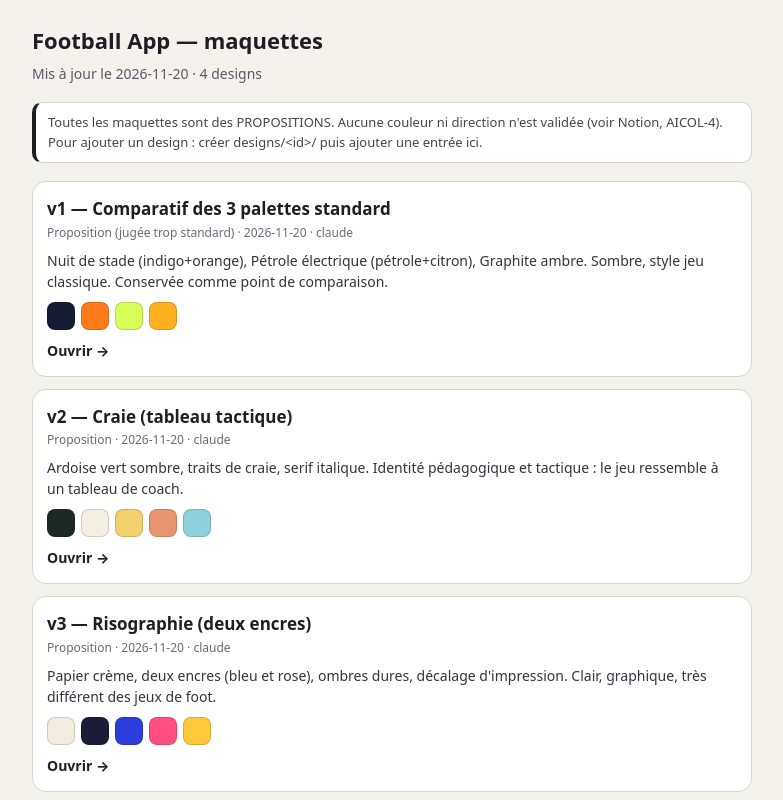
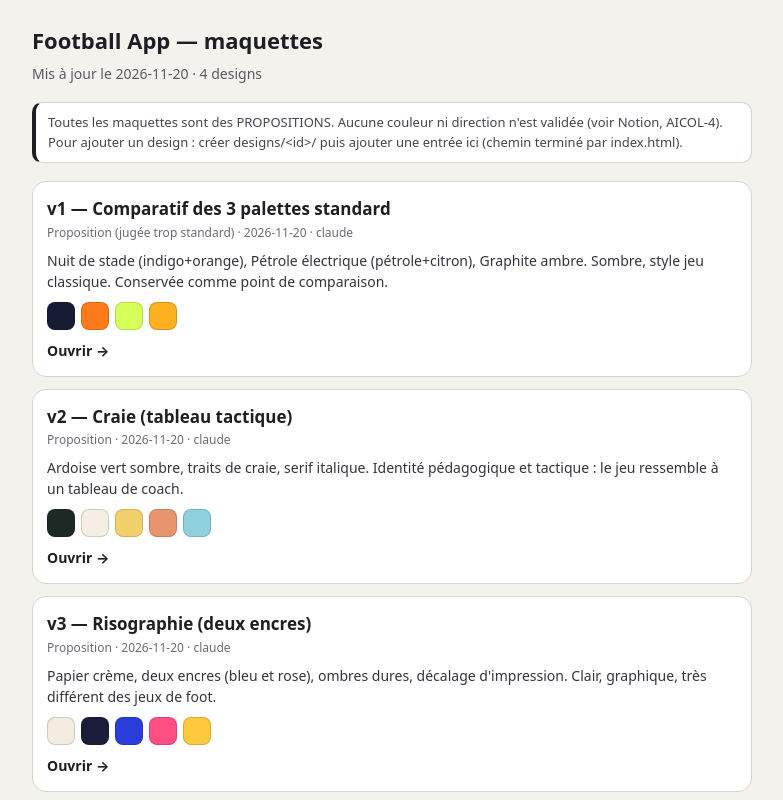
Before and after one commit to nickinguelos/foot-app-design, a plain HTML site: page index.html in a window 1280 px wide. Shown: the top 800 px of the page, without its empty margins (248-1031 px from the left). Drawn offline with Linux system fonts and the light colour scheme.

Commit message:
Liens explicites vers index.html (les dossiers ne sont pas servis par l'aperçu)
IA: claude
Outil: design_write_files

```diff
--- a/designs.json
+++ b/designs.json
@@ -1,55 +1,13 @@
 {
   "updated": "2026-11-20",
-  "note": "Toutes les maquettes sont des PROPOSITIONS. Aucune couleur ni direction n'est validée (voir Notion, AICOL-4). Pour ajouter un design : créer designs/<id>/ puis ajouter une entrée ici.",
+  "note": "Toutes les maquettes sont des PROPOSITIONS. Aucune couleur ni direction n'est validée (voir Notion, AICOL-4). Pour ajouter un design : créer designs/<id>/ puis ajouter une entrée ici (chemin terminé par index.html).",
   "designs": [
-    {
-      "id": "v1-standard-comparatif",
-      "title": "v1 — Comparatif des 3 palettes standard",
-      "path": "designs/v1-standard-comparatif/",
-      "status": "Proposition (jugée trop standard)",
-      "date": "2026-11-20",
-      "author": "claude",
-      "summary": "Nuit de stade (indigo+orange), Pétrole électrique (pétrole+citron), Graphite ambre. Sombre, style jeu classique. Conservée comme point de comparaison.",
-      "palette": ["#161C33","#FF7A1A","#D7FF5A","#FFB020"]
-    },
-    {
-      "id": "v2-craie",
-      "title": "v2 — Craie (tableau tactique)",
-      "path": "designs/v2-craie/",
-      "status": "Proposition",
-      "date": "2026-11-20",
-      "author": "claude",
-      "summary": "Ardoise vert sombre, traits de craie, serif italique. Identité pédagogique et tactique : le jeu ressemble à un tableau de coach.",
-      "palette": ["#1D2925","#F4EFE2","#F2D06B","#E8946F","#8FD0DE"]
-    },
-    {
-      "id": "v3-risographie",
-      "title": "v3 — Risographie (deux encres)",
-      "path": "designs/v3-risographie/",
-      "status": "Proposition",
-      "date": "2026-11-20",
-      "author": "claude",
-      "summary": "Papier crème, deux encres (bleu et rose), ombres dures, décalage d'impression. Clair, graphique, très différent des jeux de foot.",
-      "palette": ["#F2EDE0","#1B1B3A","#2B3DDB","#FF4F81","#FFC93C"]
-    },
-    {
-      "id": "v4-aurore",
-      "title": "v4 — Aurore (pastel doux)",
-      "path": "designs/v4-aurore/",
-      "status": "Proposition",
-      "date": "2026-11-20",
-      "author": "claude",
-      "summary": "Dégradé pastel lilas, pêche, menthe ; relief neumorphique doux et verre givré hors-match. Reprend tes références, en clair.",
-      "palette": ["#ECE9F8","#25244A","#5A48D8","#FF9A7A","#1C8F7E"]
-    }
+    {"id":"v1-standard-comparatif","title":"v1 — Comparatif des 3 palettes standard","path":"designs/v1-standard-comparatif/index.html","status":"Proposition (jugée trop standard)","date":"2026-11-20","author":"claude","summary":"Nuit de stade (indigo+orange), Pétrole électrique (pétrole+citron), Graphite ambre. Sombre, style jeu classique. Conservée comme point de comparaison.","palette":["#161C33","#FF7A1A","#D7FF5A","#FFB020"]},
+    {"id":"v2-craie","title":"v2 — Craie (tableau tactique)","path":"designs/v2-craie/index.html","status":"Proposition","date":"2026-11-20","author":"claude","summary":"Ardoise vert sombre, traits de craie, serif italique. Identité pédagogique et tactique : le jeu ressemble à un tableau de coach.","palette":["#1D2925","#F4EFE2","#F2D06B","#E8946F","#8FD0DE"]},
+    {"id":"v3-risographie","title":"v3 — Risographie (deux encres)","path":"designs/v3-risographie/index.html","status":"Proposition","date":"2026-11-20","author":"claude","summary":"Papier crème, deux encres (bleu et rose), ombres dures, décalage d'impression. Clair, graphique, très différent des jeux de foot.","palette":["#F2EDE0","#1B1B3A","#2B3DDB","#FF4F81","#FFC93C"]},
+    {"id":"v4-aurore","title":"v4 — Aurore (pastel doux)","path":"designs/v4-aurore/index.html","status":"Proposition","date":"2026-11-20","author":"claude","summary":"Dégradé pastel lilas, pêche, menthe ; relief neumorphique doux et verre givré hors-match. Reprend tes références, en clair.","palette":["#ECE9F8","#25244A","#5A48D8","#FF9A7A","#1C8F7E"]}
   ],
   "archive": [
-    {
-      "id": "hello-world-chatgpt",
-      "title": "Hello World (ChatGPT) — test du serveur MCP",
-      "path": "archive/hello-world-chatgpt/",
-      "date": "2026-11-19",
-      "author": "chatgpt"
-    }
+    {"id":"hello-world-chatgpt","title":"Hello World (ChatGPT) — test du serveur MCP","path":"archive/hello-world-chatgpt/index.html","date":"2026-11-19","author":"chatgpt"}
   ]
 }
```
Also changed, not shown: designs/v1-standard-comparatif/index.html (+1 -1 lines), designs/v2-craie/index.html (+1 -0 lines), designs/v3-risographie/index.html (+1 -0 lines), designs/v4-aurore/index.html (+1 -0 lines).
